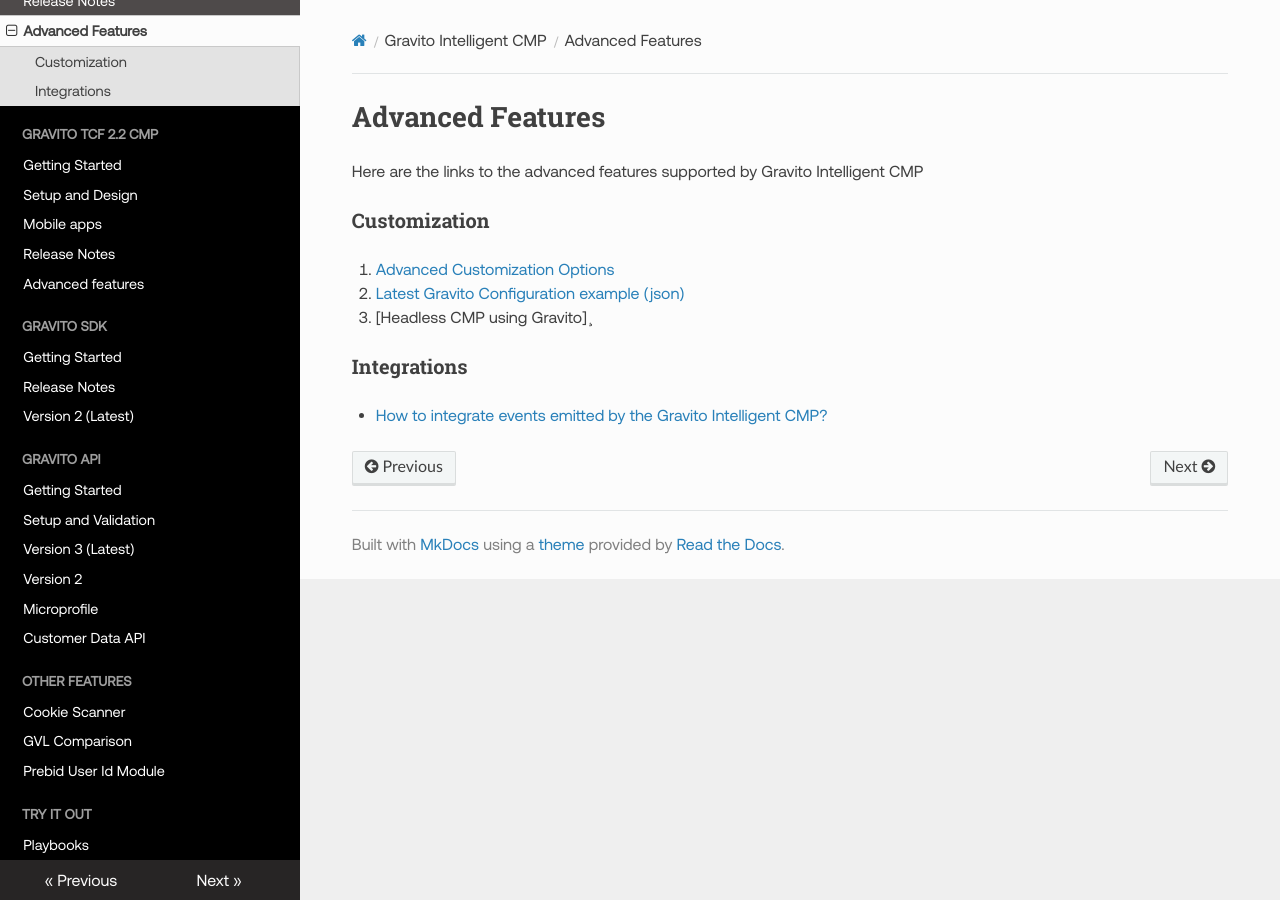
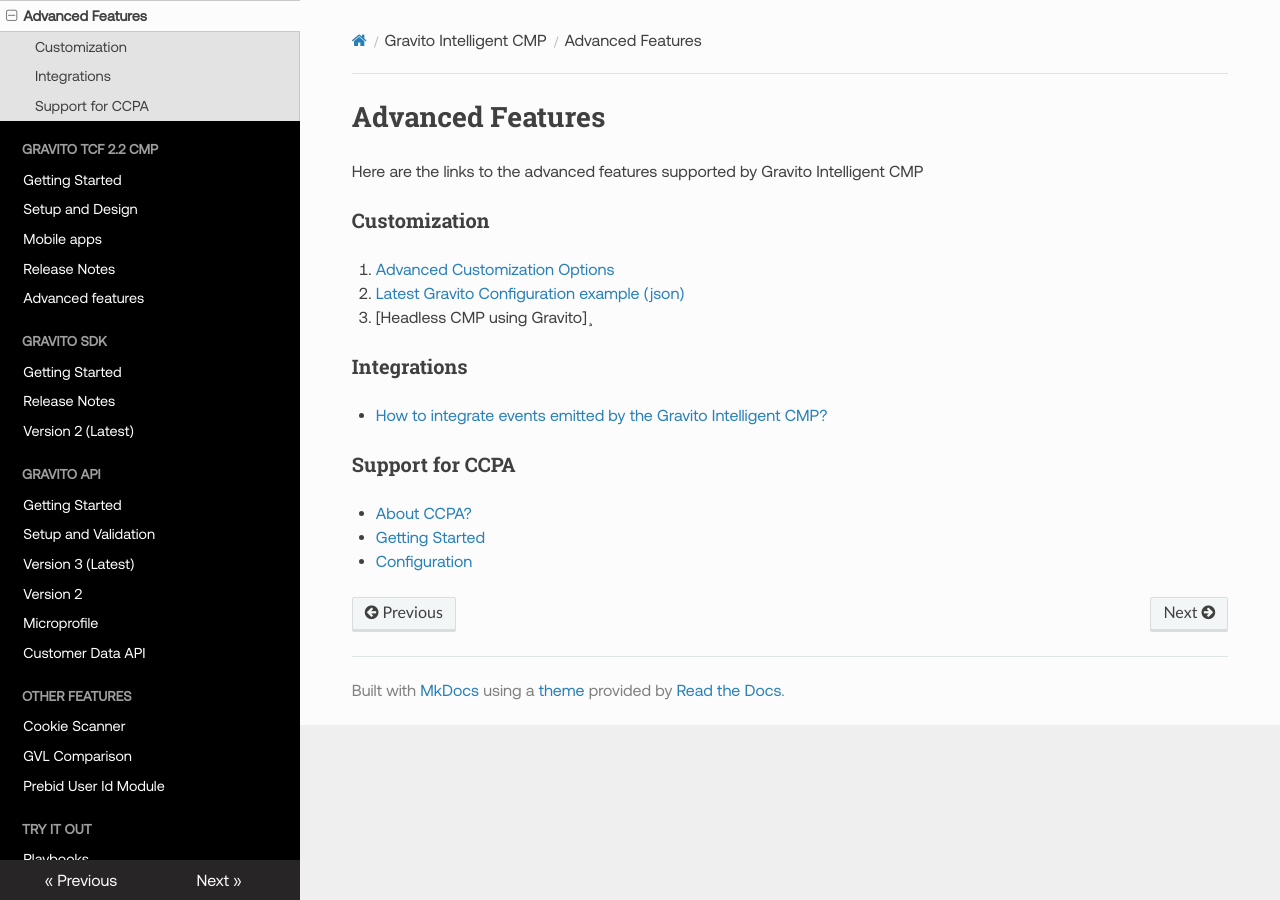
Before and after one commit to GravitoLtd/gravitoltd.github.io, an MkDocs documentation site: the page built from docs/Gravito_Intelligent_CMP/Advanced_Features.md, in a window 1280 px wide. Built offline with MkDocs 1.6.1, drawn with Linux system fonts in a browser that asks for light colours; nearby versions of some CDN libraries.

Commit message:
adding ccpa to advanced

```diff
--- a/docs/Gravito_Intelligent_CMP/Advanced_Features.md
+++ b/docs/Gravito_Intelligent_CMP/Advanced_Features.md
@@ -15,3 +15,10 @@
 ### Integrations
 
 *   [How to integrate events emitted by the Gravito Intelligent CMP?](./advanced/integration.md)
+
+
+### Support for CCPA
+
+*   [About CCPA?](../Gravito_CCPA_CMP/About_Ccpa.md)
+*   [Getting Started](../Gravito_CCPA_CMP/Getting_Started.md)
+*   [Configuration](../Gravito_CCPA_CMP/Configuration.md)
```
